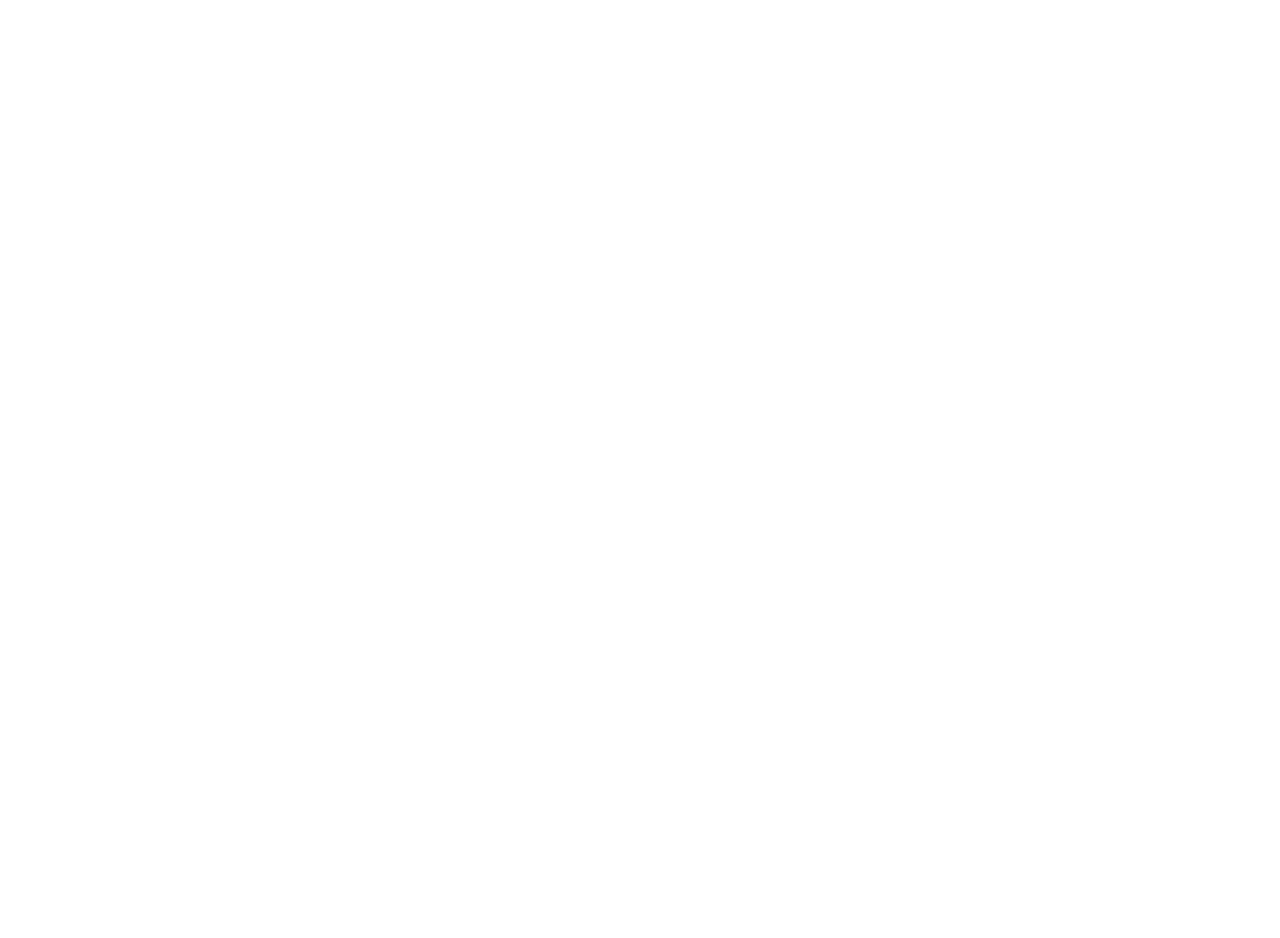
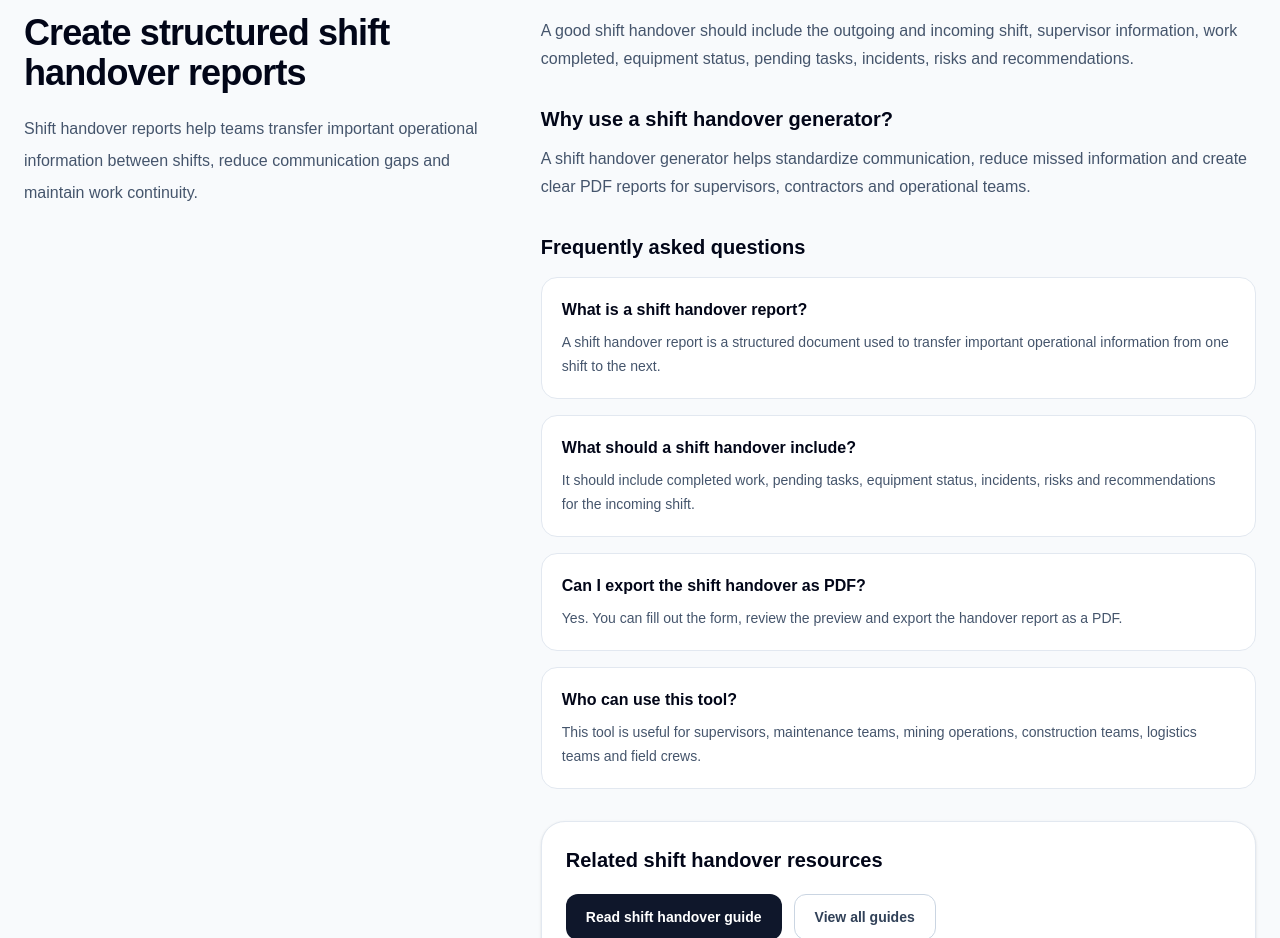
Before and after one commit to kike-Pinto/reporting-tools-platform, a Next.js app: page /tools/shift-handover-generator in a window 1280 px wide. Shown: the part 2274-3212 px from the top of the page. Before the commit the page ends 2300 px from the top, so only its background shows below. Built offline with nearby package versions, Linux system fonts and the light colour scheme.

Commit message:
Add internal linking between tools and guides

```diff
--- a/app/tools/shift-handover-generator/page.tsx
+++ b/app/tools/shift-handover-generator/page.tsx
@@ -1,13 +1,22 @@
 import type { Metadata } from 'next'
 
 import ShiftHandoverTool from '@/components/handover/ShiftHandoverTool'
+import ShiftHandoverSEO from '@/components/handover/ShiftHandoverSEO'
 import Footer from '@/components/layout/Footer'
 import Navbar from '@/components/layout/Navbar'
 
 export const metadata: Metadata = {
   title: 'Shift Handover Generator',
   description:
-    'Create structured shift handover reports for operations, maintenance and field teams with pending tasks, incidents and PDF export.',
+    'Create structured shift handover reports for operations, maintenance and field teams with pending tasks, incidents, risks and PDF export.',
+  keywords: [
+    'shift handover generator',
+    'shift handover report',
+    'shift handover template',
+    'handover report example',
+    'operations handover',
+    'maintenance handover report',
+  ],
 }
 
 export default function ShiftHandoverGeneratorPage() {
@@ -35,7 +44,7 @@
       </section>
 
       <ShiftHandoverTool />
-
+      <ShiftHandoverSEO />
       <Footer />
     </main>
   )
--- /dev/null
+++ b/components/handover/ShiftHandoverSEO.tsx
@@ -0,0 +1,119 @@
+import Link from 'next/link'
+
+const faqs = [
+  {
+    question: 'What is a shift handover report?',
+    answer:
+      'A shift handover report is a structured document used to transfer important operational information from one shift to the next.',
+  },
+  {
+    question: 'What should a shift handover include?',
+    answer:
+      'It should include completed work, pending tasks, equipment status, incidents, risks and recommendations for the incoming shift.',
+  },
+  {
+    question: 'Can I export the shift handover as PDF?',
+    answer:
+      'Yes. You can fill out the form, review the preview and export the handover report as a PDF.',
+  },
+  {
+    question: 'Who can use this tool?',
+    answer:
+      'This tool is useful for supervisors, maintenance teams, mining operations, construction teams, logistics teams and field crews.',
+  },
+]
+
+export default function ShiftHandoverSEO() {
+  return (
+    <section className='mx-auto max-w-7xl px-6 py-20'>
+      <div className='grid gap-10 lg:grid-cols-[0.8fr_1.2fr]'>
+        <div>
+          <p className='text-sm font-semibold uppercase tracking-[0.18em] text-blue-600'>
+            Shift Handover Guide
+          </p>
+
+          <h2 className='mt-4 text-4xl font-bold tracking-tight text-slate-950'>
+            Create structured shift handover reports
+          </h2>
+
+          <p className='mt-5 text-base leading-8 text-slate-600'>
+            Shift handover reports help teams transfer important operational
+            information between shifts, reduce communication gaps and maintain
+            work continuity.
+          </p>
+        </div>
+
+        <div className='space-y-8'>
+          <article>
+            <h3 className='text-xl font-bold text-slate-950'>
+              What should be included?
+            </h3>
+
+            <p className='mt-3 leading-7 text-slate-600'>
+              A good shift handover should include the outgoing and incoming
+              shift, supervisor information, work completed, equipment status,
+              pending tasks, incidents, risks and recommendations.
+            </p>
+          </article>
+
+          <article>
+            <h3 className='text-xl font-bold text-slate-950'>
+              Why use a shift handover generator?
+            </h3>
+
+            <p className='mt-3 leading-7 text-slate-600'>
+              A shift handover generator helps standardize communication, reduce
+              missed information and create clear PDF reports for supervisors,
+              contractors and operational teams.
+            </p>
+          </article>
+
+          <article>
+            <h3 className='text-xl font-bold text-slate-950'>
+              Frequently asked questions
+            </h3>
+
+            <div className='mt-4 space-y-4'>
+              {faqs.map((faq) => (
+                <div
+                  key={faq.question}
+                  className='rounded-2xl border border-slate-200 bg-white p-5'
+                >
+                  <h4 className='font-semibold text-slate-950'>
+                    {faq.question}
+                  </h4>
+
+                  <p className='mt-2 text-sm leading-6 text-slate-600'>
+                    {faq.answer}
+                  </p>
+                </div>
+              ))}
+            </div>
+          </article>
+
+          <div className='rounded-3xl border border-slate-200 bg-white p-6 shadow-sm'>
+            <h3 className='text-xl font-bold text-slate-950'>
+              Related shift handover resources
+            </h3>
+
+            <div className='mt-5 flex flex-col gap-3 sm:flex-row'>
+              <Link
+                href='/guides/how-to-write-a-shift-handover-report'
+                className='inline-flex items-center justify-center rounded-xl bg-slate-900 px-5 py-3 text-sm font-semibold text-white transition hover:bg-slate-800'
+              >
+                Read shift handover guide
+              </Link>
+
+              <Link
+                href='/guides'
+                className='inline-flex items-center justify-center rounded-xl border border-slate-300 bg-white px-5 py-3 text-sm font-semibold text-slate-700 transition hover:bg-slate-50'
+              >
+                View all guides
+              </Link>
+            </div>
+          </div>
+        </div>
+      </div>
+    </section>
+  )
+}
--- a/components/report/DailyReportSEO.tsx
+++ b/components/report/DailyReportSEO.tsx
@@ -107,6 +107,27 @@
           </article>
         </div>
       </div>
+      <div className='mt-10 rounded-3xl border border-slate-200 bg-white p-6 shadow-sm'>
+        <h3 className='text-xl font-bold text-slate-950'>
+          Related daily report resources
+        </h3>
+
+        <div className='mt-5 flex flex-col gap-3 sm:flex-row'>
+          <a
+            href='/guides/how-to-write-a-daily-report'
+            className='inline-flex items-center justify-center rounded-xl bg-slate-900 px-5 py-3 text-sm font-semibold text-white transition hover:bg-slate-800'
+          >
+            Read daily report guide
+          </a>
+
+          <a
+            href='/guides'
+            className='inline-flex items-center justify-center rounded-xl border border-slate-300 bg-white px-5 py-3 text-sm font-semibold text-slate-700 transition hover:bg-slate-50'
+          >
+            View all guides
+          </a>
+        </div>
+      </div>
     </section>
   )
 }
```
